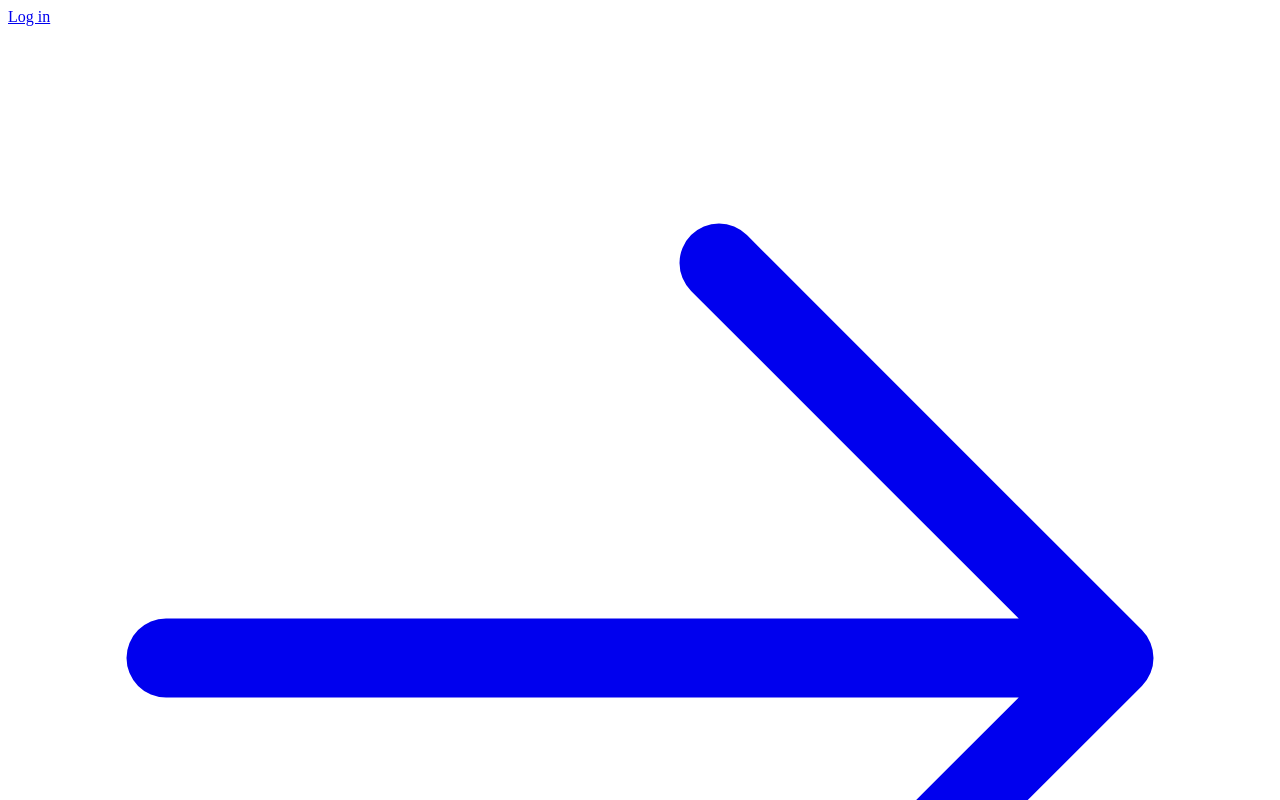
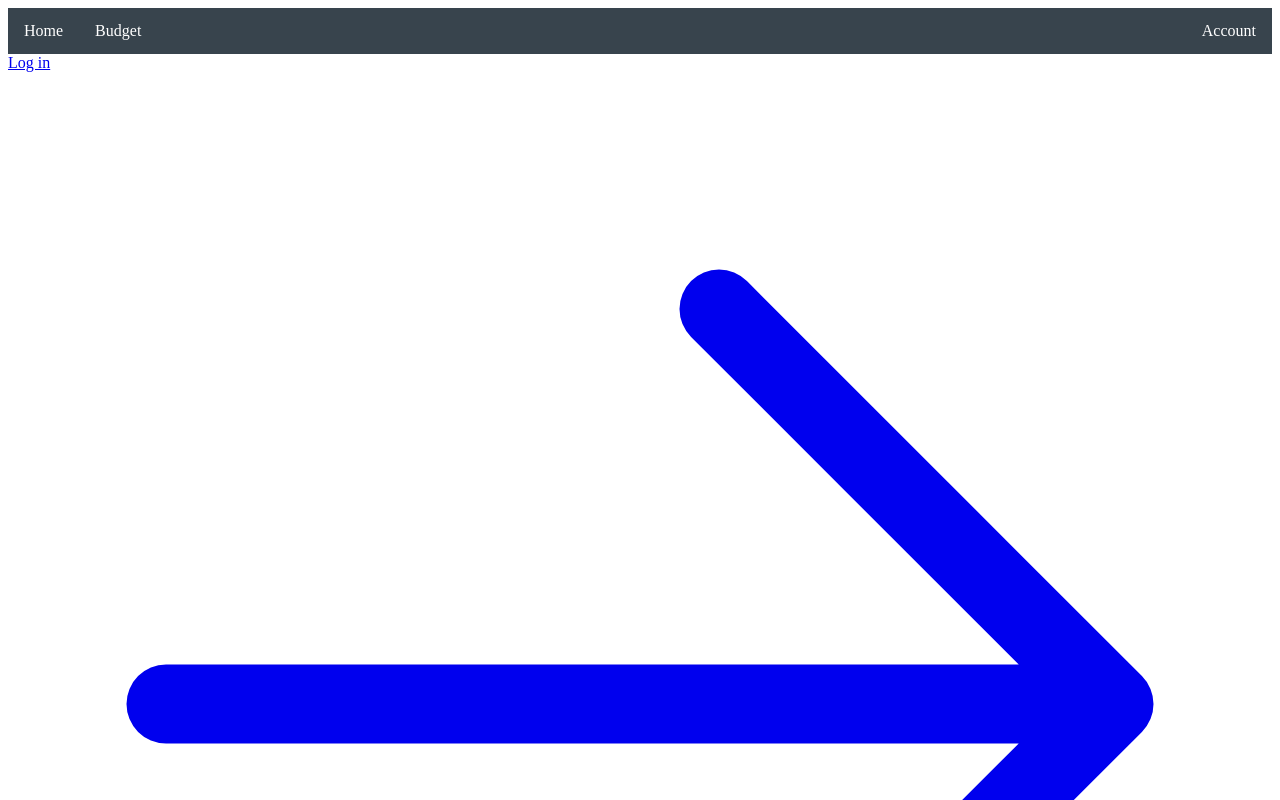
Before and after one commit to CallMeCCLemon/BudgetApp, a Next.js app in the folder web-app/: page / in a window 1280 px wide. Shown: the top 800 px of the page. Built offline with nearby package versions, Linux system fonts and the light colour scheme.

Commit message:
Implement basic navbar in layout

```diff
--- a/web-app/app/layout.tsx
+++ b/web-app/app/layout.tsx
@@ -1,3 +1,5 @@
+import Navbar from '../components/navbar/navbar'
+
 export default function RootLayout(
     {
         children,
@@ -6,7 +8,8 @@ export default function RootLayout(
     }) {
     return (
         <html lang="en">
-            <body>{children}</body>
+            <Navbar />
+            <main>{children}</main>
         </html>
     );
 }
--- /dev/null
+++ b/web-app/components/navbar/navbar.css
@@ -0,0 +1,62 @@
+body {
+    background-color:white;
+}
+
+ul {
+    list-style-type: none;
+    margin: 0;
+    padding: 0;
+    overflow: hidden;
+    background-color: #38444d;
+}
+
+li {
+    float: left;
+}
+
+li a, .dropbtn {
+    display: inline-block;
+    color: white;
+    text-align: center;
+    padding: 14px 16px;
+    text-decoration: none;
+}
+
+li a:hover, .dropdown:hover .dropbtn {
+    background-color: red;
+}
+
+li.dropdown {
+    display: inline-block;
+}
+
+li:last-child {
+    float: right;
+}
+
+.dropdown-content {
+    display: none;
+    position: absolute;
+    background-color: #f9f9f9;
+    min-width: 160px;
+    box-shadow: 0px 8px 16px 0px rgba(0,0,0,0.2);
+    z-index: 1;
+}
+
+.dropdown-content a {
+    color: black;
+    padding: 12px 16px;
+    text-decoration: none;
+    display: block;
+    text-align: left;
+}
+
+.dropdown-content a:hover {background-color: #f1f1f1;}
+
+.dropdown:hover .dropdown-content {
+    display: block;
+}
+
+.right {
+    right: 0;
+}
--- /dev/null
+++ b/web-app/components/navbar/navbar.tsx
@@ -0,0 +1,20 @@
+import Link from "next/link";
+import './navbar.css';
+
+export default function Navbar() {
+    return (
+        <main className="flex navbar">
+            <ul className="horizontal">
+                <li><Link href="/">Home</Link></li>
+                <li><Link href="/">Budget</Link></li>
+                <li className="dropdown">
+                    <Link href="javascript:void(0)" className="dropbtn">Account</Link>
+                    <div className="dropdown-content right">
+                    <Link href="./login">Login</Link>
+                    <Link href="#">Create Account</Link>
+                    </div>
+                </li>
+            </ul>
+        </main>
+    );
+}
--- a/web-app/package.json
+++ b/web-app/package.json
@@ -22,7 +22,7 @@
     "web-vitals": "^2.1.4"
   },
   "scripts": {
-    "start": "next start",
+    "start": "next build && next start",
     "build": "next build",
     "test": "react-scripts test",
     "eject": "react-scripts eject"
```
